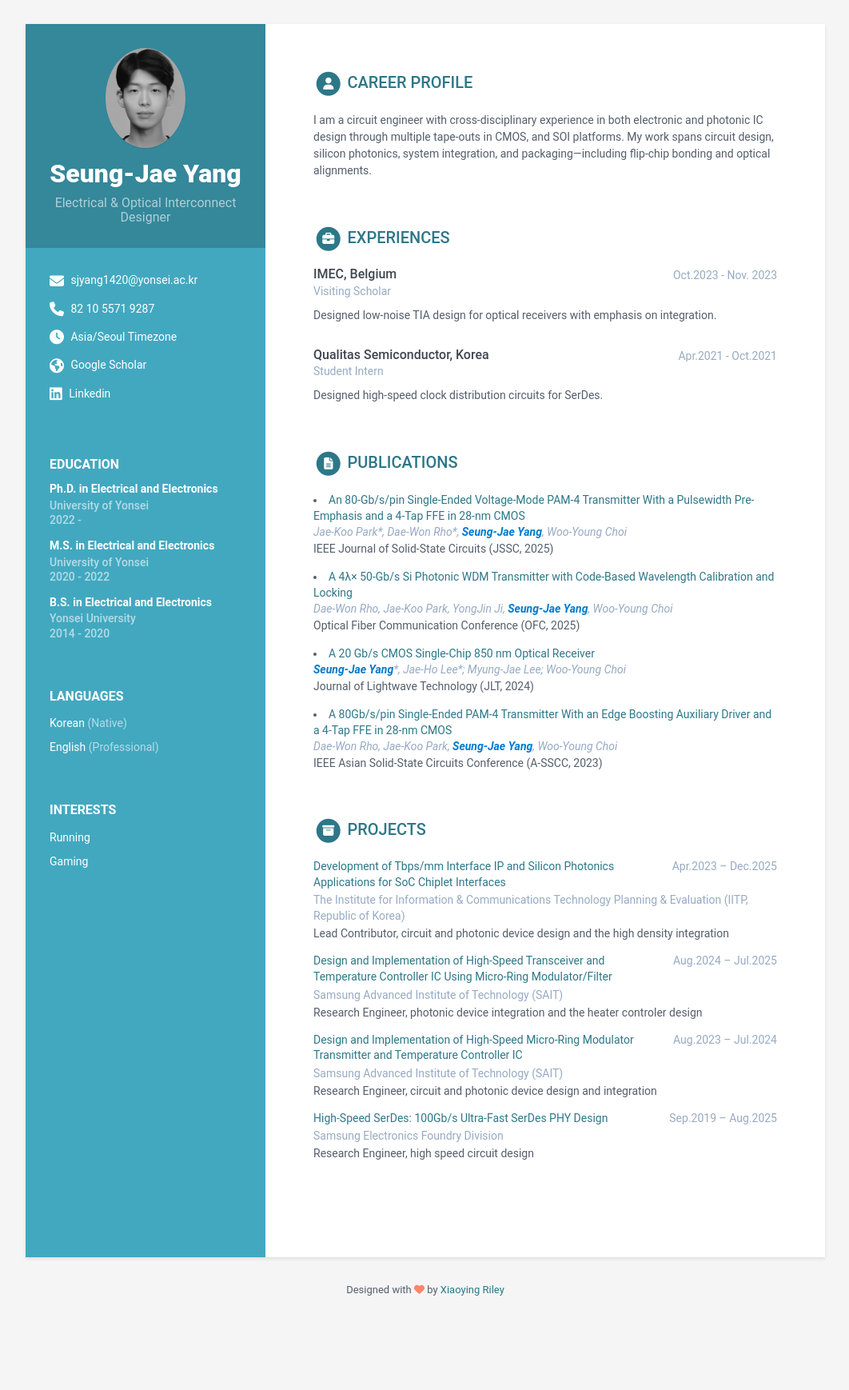
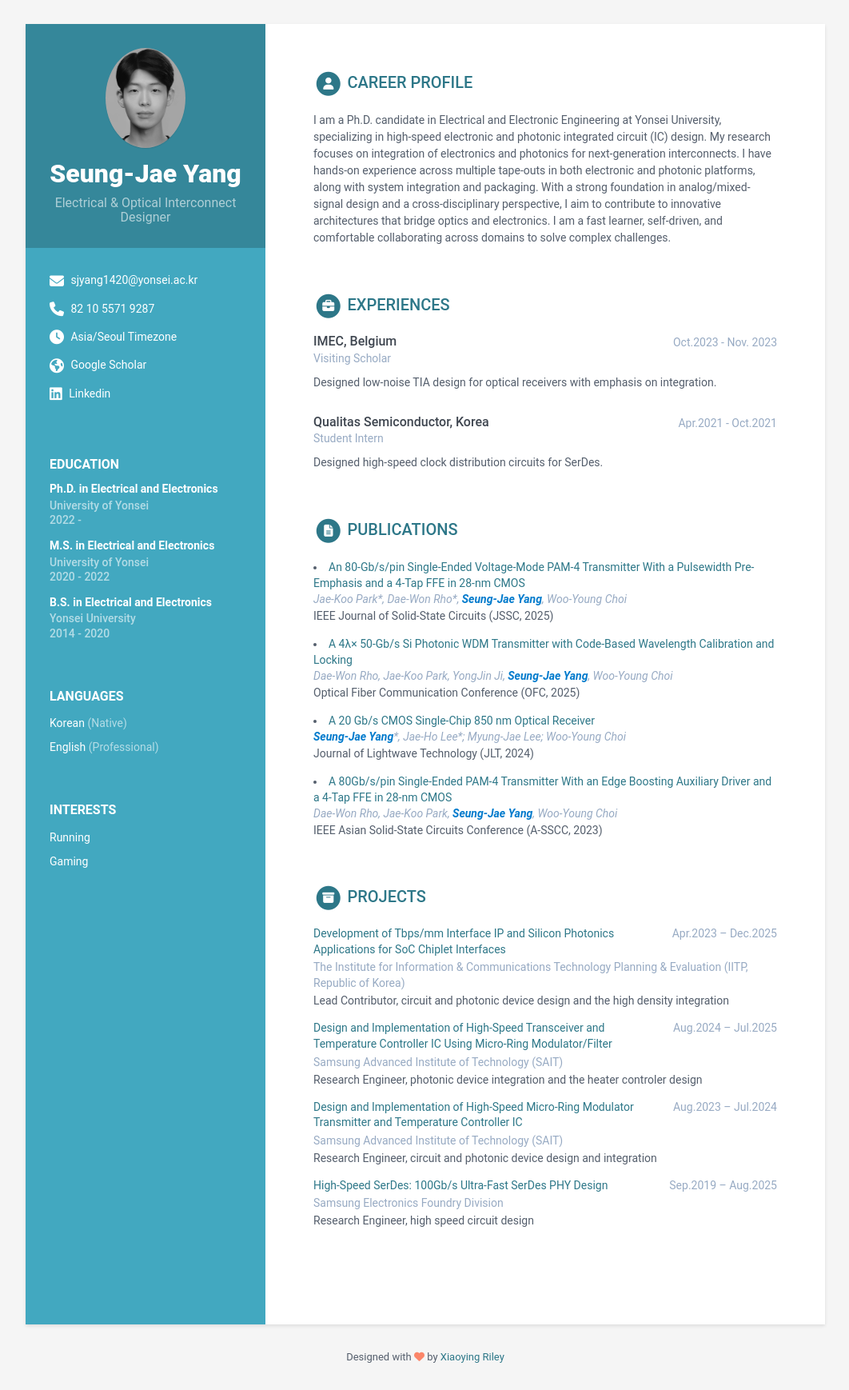
Before and after one commit to sjyang1420/SJ, a Jekyll site: the page built from index.html, in a window 1280 px wide. Shown: the whole page at 80% size, without its empty margins (108-1170 px from the left). Built offline with Jekyll 4.4.1, drawn with Linux system fonts in a browser that asks for light colours; before the commit the page ends 1654 px from its top, so only the background shows below that.

Commit message:
Update data.yml

```diff
--- a/_data/data.yml
+++ b/_data/data.yml
@@ -50,8 +50,11 @@ sidebar:
 career-profile:
   title: Career Profile
   summary: |
-    I am a circuit engineer with cross-disciplinary experience in both electronic and photonic IC design through multiple tape-outs in CMOS, and SOI platforms.
-    My work spans circuit design, silicon photonics, system integration, and packaging—including flip-chip bonding and optical alignments.
+    I am a Ph.D. candidate in Electrical and Electronic Engineering at Yonsei University, specializing in high-speed electronic and photonic integrated circuit (IC) design.
+    My research focuses on integration of electronics and photonics for next-generation interconnects.
+    I have hands-on experience across multiple tape-outs in both electronic and photonic platforms, along with system integration and packaging.
+    With a strong foundation in analog/mixed-signal design and a cross-disciplinary perspective, I aim to contribute to innovative architectures that bridge optics and electronics.
+    I am a fast learner, self-driven, and comfortable collaborating across domains to solve complex challenges.
 
 education:
   title: Education
```
